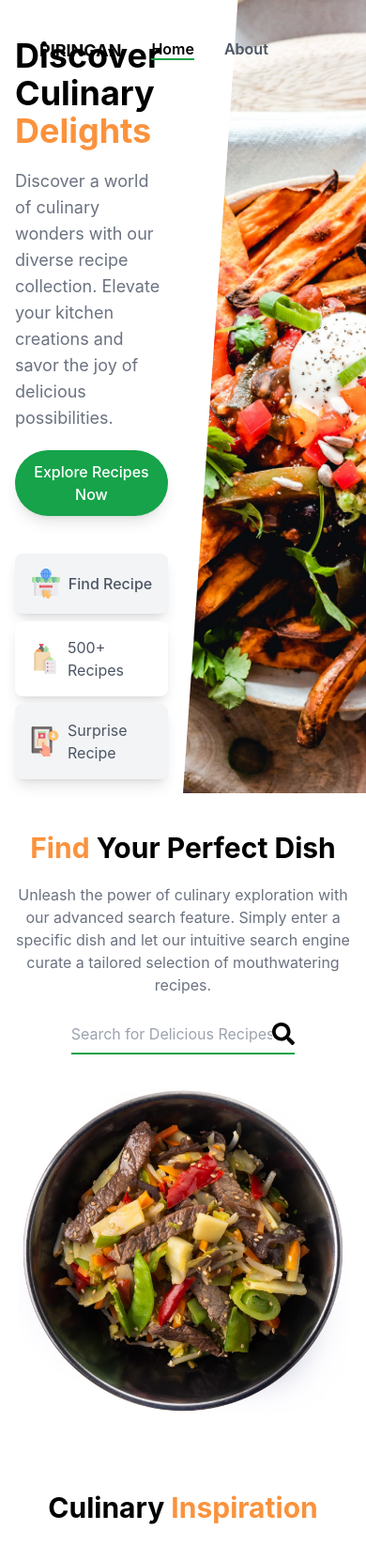
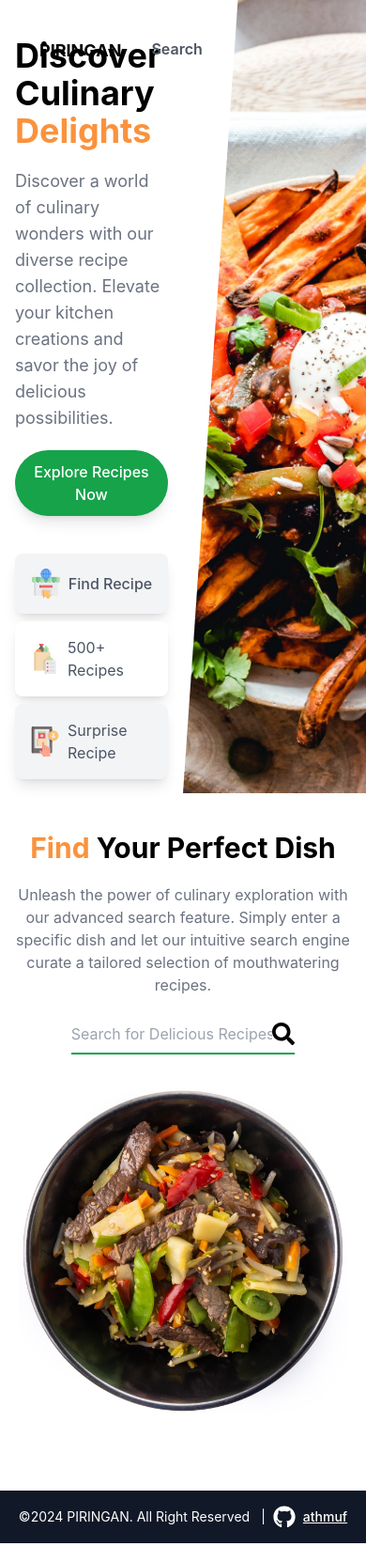
Before and after one commit to athmuf/piringan, a React (Vite) app: page / in a window 390 px wide. Shown: the whole page at 94% size. Built offline with nearby package versions, Linux system fonts and the light colour scheme; no server answers; some icons are missing.

Commit message:
finish responsive, allow direct link, add footer

```diff
--- a/src/App.jsx
+++ b/src/App.jsx
@@ -2,6 +2,7 @@ import "./style/index.css";
 import Home from "./pages/Home";
 import Recipes from "./pages/Recipes";
 import Navbar from "./components/Navbar";
+import Footer from "./components/Footer";
 import DetailRecipe from "./pages/DetailRecipe";
 import { Routes, Route } from "react-router-dom";
 
@@ -14,6 +15,7 @@ function App() {
         <Route path="/recipes" element={<Recipes />} />
         <Route path="/recipe" element={<DetailRecipe />} />
       </Routes>
+      <Footer />
     </>
   );
 }
--- /dev/null
+++ b/src/components/Footer.jsx
@@ -0,0 +1,19 @@
+import { FaGithub } from "react-icons/fa";
+
+const Footer = () => {
+  return (
+    <div className="bg-gray-900 py-4 md:py-8 px-4 md:px-40 mt-10">
+      <div className="flex justify-center text-white space-x-3 text-center md:text-base text-sm items-center">
+        <div>©2024 PIRINGAN. All Right Reserved</div>
+        <div className="flex items-center">
+          |<FaGithub className="text-2xl mx-2"></FaGithub>{" "}
+          <a href="https://github.com/athmuf" target="_blank" rel="noreferrer">
+            <span className="underline cursor-pointer">athmuf</span>
+          </a>
+        </div>
+      </div>
+    </div>
+  );
+};
+
+export default Footer;
--- a/src/components/Navbar.jsx
+++ b/src/components/Navbar.jsx
@@ -9,12 +9,15 @@ const Navbar = () => {
     <nav className="md:mx-20 absolute z-50">
       <ul className="flex md:space-x-20 space-x-8 text-base md:text-lg px-4 md:px-0 py-10 justify-start">
         <li>
-          <Link to="/" className="flex md:px-20 items-center font-bold text-lg md:text-xl">
+          <Link
+            to="/"
+            className="flex md:px-20 items-center font-bold text-lg md:text-xl"
+          >
             <FaPlateWheat className="mr-2" />
             PIRINGAN
           </Link>
         </li>
-        <li>
+        {/* <li>
           <Link
             to="/"
             className={classNames({
@@ -30,12 +33,26 @@ const Navbar = () => {
           <Link
             to="/about"
             className={classNames({
-              "border-b-2 md:border-b-4 border-green-600": currentPath === "/about",
+              "border-b-2 md:border-b-4 border-green-600":
+                currentPath === "/about",
               "text-gray-600": currentPath !== "/about",
               "font-semibold": true,
             })}
           >
             About
+          </Link>
+        </li> */}
+        <li>
+          <Link
+            to="/recipes"
+            className={classNames({
+              "border-b-2 md:border-b-4 border-green-600":
+                currentPath === "/recipes",
+              "text-gray-600": currentPath !== "/recipes",
+              "font-semibold": true,
+            })}
+          >
+            Search
           </Link>
         </li>
       </ul>
--- a/src/pages/DetailRecipe.jsx
+++ b/src/pages/DetailRecipe.jsx
@@ -1,12 +1,12 @@
-import { useLocation } from "react-router-dom";
+import classNames from "classnames";
+import { useEffect, useState } from "react";
 import { FaCircleNotch } from "react-icons/fa";
-import { useEffect, useState } from "react";
-import classNames from "classnames";
+import { useLocation, Link } from "react-router-dom";
 import { FetchRecipe } from "../services/apis/fetchRecipe";
 
 const DetailRecipe = () => {
   const [listRecipe, setListRecipe] = useState([]);
-  const [isError, setIsError] = useState(false)
+  const [isError, setIsError] = useState(false);
   const [isIngredients, setIsIngredients] = useState(true);
   const [idRecipe, title] = useLocation().search.substring(1).split("&");
   const storedRecipe = JSON.parse(localStorage.getItem("Recipe")) || {};
@@ -17,19 +17,29 @@ const DetailRecipe = () => {
     setListRecipe(JSON.parse(localStorage.getItem("Recipes")));
   }, []);
 
-  // console.log(storedRecipe, "storedrecipe")
-  // console.log(Title)
-  // useEffect(() => {
-  //   if (localStorage.getItem("Recipe") === null) {
-  //     const getListRecipe = async () => {
-  //       const dataRecipe = await FetchRecipe(title);
-  //       console.log(dataRecipe?.data?.d?.[0])
-  //       if (dataRecipe.status === "success") localStorage.setItem("Recipe", JSON.stringify(dataRecipe?.data?.d?.[0]));
-  //       else if (dataRecipe.status === "failed") setIsError(true);
-  //     };
-  //     getListRecipe();
-  //   }
-  // }, [title])
+  const handleDetailRecipe = (idRecipe) => {
+    localStorage.setItem(
+      "Recipe",
+      JSON.stringify(listRecipe.find((item) => item.id === idRecipe))
+    );
+    localStorage.setItem("Recipes", JSON.stringify(listRecipe));
+    window.scrollTo(0, 0);
+  };
+
+  useEffect(() => {
+    if (localStorage.getItem("Recipe") === null) {
+      const getListRecipe = async () => {
+        const dataRecipe = await FetchRecipe(title);
+        if (dataRecipe.status === "success")
+          localStorage.setItem(
+            "Recipe",
+            JSON.stringify(dataRecipe?.data?.d?.[0])
+          );
+        else if (dataRecipe.status === "failed") setIsError(true);
+      };
+      getListRecipe();
+    }
+  }, [title]);
 
   return (
     <div className="pt-28 px-4 md:px-40">
@@ -101,16 +111,30 @@ const DetailRecipe = () => {
         <div className="md:w-1/3 w-full overscroll-auto overflow-auto md:h-screen bg-gray-100 shadow-xl p-8 space-y-4 border md:my-0 my-10">
           <h4 className="text-lg font-semibold">Related Recipes</h4>
           <div className="md:space-y-2 space-y-0 space-x-2 md:space-x-0 flex md:flex-col flex-row">
-            {listRecipe.map((recipes) => (
-              <div key={recipes.id}className="flex md:flex-row flex-col border rounded shadow-md items-center bg-white cursor-pointer transition ease-in-out hover:scale-110 duration-300">
-                <img
-                  src={recipes.Image}
-                  alt={recipes.Title}
-                  className="md:w-5/12 w-full md:h-full h-56 object-cover"
-                />
-                <h5 className="text-base px-4">{recipes.Title}</h5>
-              </div>
-            ))}
+            {listRecipe ? (
+              listRecipe.map((recipes) => (
+                <Link
+                  key={recipes.id}
+                  to={`/recipe?${recipes?.id}&${recipes?.Title}`}
+                  onClick={() => handleDetailRecipe(recipes?.id)}
+                >
+                  <div className="flex md:flex-row flex-col h-full border rounded shadow-md items-center bg-white cursor-pointer transition ease-in-out hover:scale-110 duration-300">
+                    <img
+                      src={recipes.Image}
+                      alt={recipes.Title}
+                      className="md:w-5/12 h-56 md:h-full object-cover"
+                    />
+                    <h5 className="text-base px-4 py-2 md:py-0 text-left">
+                      {recipes.Title}
+                    </h5>
+                  </div>
+                </Link>
+              ))
+            ) : (
+              <Link to="/recipes" className="text-blue-500">
+                Search for more recipe
+              </Link>
+            )}
           </div>
         </div>
       </div>
--- a/src/pages/Home.jsx
+++ b/src/pages/Home.jsx
@@ -1,6 +1,6 @@
 import Hero from "../components/Hero";
 import Search from "../components/Search";
-import Category from "../components/Category";
+// import Category from "../components/Category";
 
 const Home = () => {
   return (
@@ -8,7 +8,7 @@ const Home = () => {
       <div>
         <Hero />
         <Search />
-        <Category />
+        {/* <Category /> */}
       </div>
     </>
   );
--- a/src/pages/Recipes.jsx
+++ b/src/pages/Recipes.jsx
@@ -4,6 +4,7 @@ import FoodCard from "../components/FoodCard";
 import Header from "../assets/images/header.jpg";
 import { FetchRecipe } from "../services/apis/fetchRecipe";
 import { Link, useLocation, useNavigate } from "react-router-dom";
+import classNames from "classnames";
 
 const Recipes = () => {
   const [isError, setIsError] = useState();
@@ -38,7 +39,7 @@ const Recipes = () => {
       "Recipe",
       JSON.stringify(listRecipe.find((item) => item.id === idRecipe))
     );
-    localStorage.setItem("Recipes", JSON.stringify(listRecipe))
+    localStorage.setItem("Recipes", JSON.stringify(listRecipe));
   };
 
   return (
@@ -73,7 +74,7 @@ const Recipes = () => {
         </div>
       </div>
       <div className="pt-72 md:pt-96">
-        <div className="px-4 md:px-40 py-10">
+        <div className={classNames({ "px-4 md:px-40 py-10": true, "h-screen": !query })}>
           <h1 className="text-2xl md:text-3xl font-bold md:py-4 text-left">
             {query
               ? "Result of " + "❛" + query + "❜"
@@ -83,7 +84,10 @@ const Recipes = () => {
           <div className="py-5 md:py-10 flex flex-wrap">
             {listRecipe &&
               listRecipe.map((recipe, index) => (
-                <div key={recipe?.id} className="w-full md:w-1/4 md:p-2 md:py-0 py-2">
+                <div
+                  key={recipe?.id}
+                  className="w-full md:w-1/4 md:p-2 md:py-0 py-2"
+                >
                   <FoodCard
                     id={recipe?.id}
                     number={index + 1}
--- a/src/style/index.css
+++ b/src/style/index.css
@@ -60,3 +60,9 @@ button:focus-visible {
 .clip-path {
   clip-path: polygon(30% 0, 100% 0, 100% 100%, 0% 100%);
 }
+
+@layer utilities {
+  img {
+    max-width: none;
+  }
+}
```
